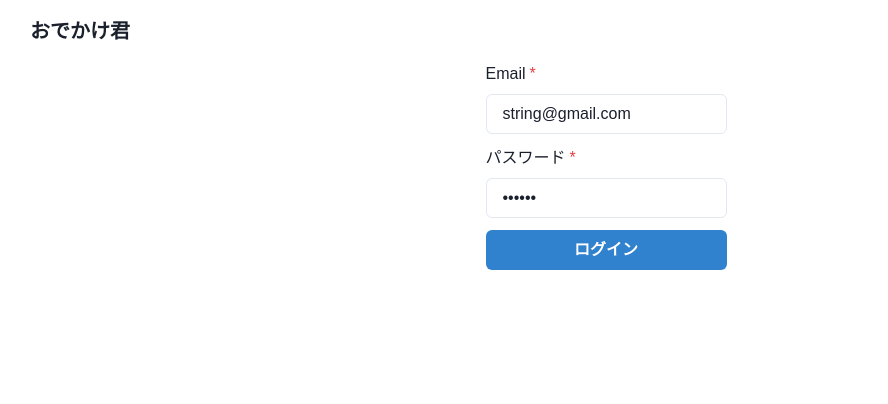
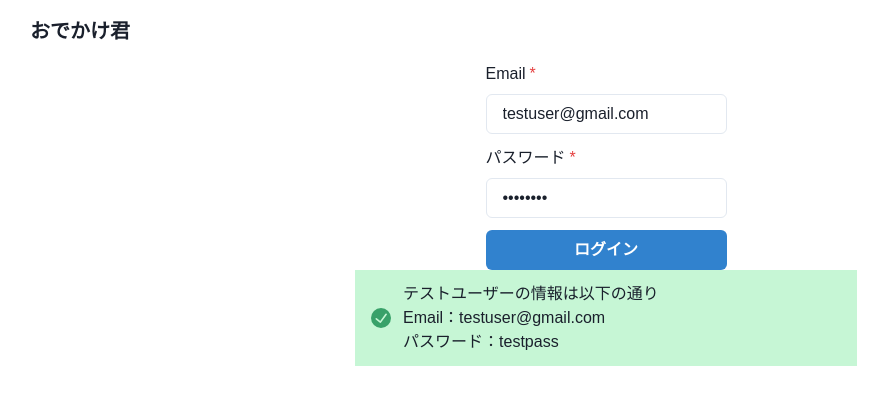
Before and after one commit to TakehikoEsaka/odekakekun, a React (Create React App) app in the folder project/frontend/: page /login in a window 1280 px wide. Shown: the top 404 px of the page, without its empty margins (34-922 px from the left). Built offline with nearby package versions, Linux system fonts and the light colour scheme.

Commit message:
テストユーザーの情報を追加

```diff
--- a/project/frontend/src/pages/CreateUser.jsx
+++ b/project/frontend/src/pages/CreateUser.jsx
@@ -17,8 +17,8 @@ import { useRecoilState } from "recoil";
 import axiosInstance from "../axios";
 
 export const CreateUser = () => {
-  const [email, setEmail] = useState("string@gmail.com");
-  const [password, setPassword] = useState("string");
+  const [email, setEmail] = useState("testuser@gmail.com");
+  const [password, setPassword] = useState("testpass");
   const [confirmPassword, setConfirmPassword] = useState("");
   const [isLoading, setIsLoading] = useState(false);
 
--- a/project/frontend/src/pages/Login.jsx
+++ b/project/frontend/src/pages/Login.jsx
@@ -17,8 +17,8 @@ import { useRecoilState } from "recoil";
 import axiosInstance from "../axios";
 
 export const Login = () => {
-  const [email, setEmail] = useState("string@gmail.com");
-  const [password, setPassword] = useState("string");
+  const [email, setEmail] = useState("testuser@gmail.com");
+  const [password, setPassword] = useState("testpass");
   const [isLoading, setIsLoading] = useState(false);
   const [error, setError] = useState("");
   const [redirectTo, setRedirectTo] = useState(null);
@@ -95,6 +95,14 @@ export const Login = () => {
           </Stack>
         </form>
       </Box>
+
+      <Alert status="success">
+        <AlertIcon />
+        テストユーザーの情報は以下の通り <br />
+        Email：testuser@gmail.com <br />
+        パスワード：testpass <br />
+      </Alert>
+
       {error && (
         <Alert status="error" marginTop={3} size="xs">
           <AlertIcon />
```
Also changed, not shown: 2 other files (tests, documents, lock files or other folders).
